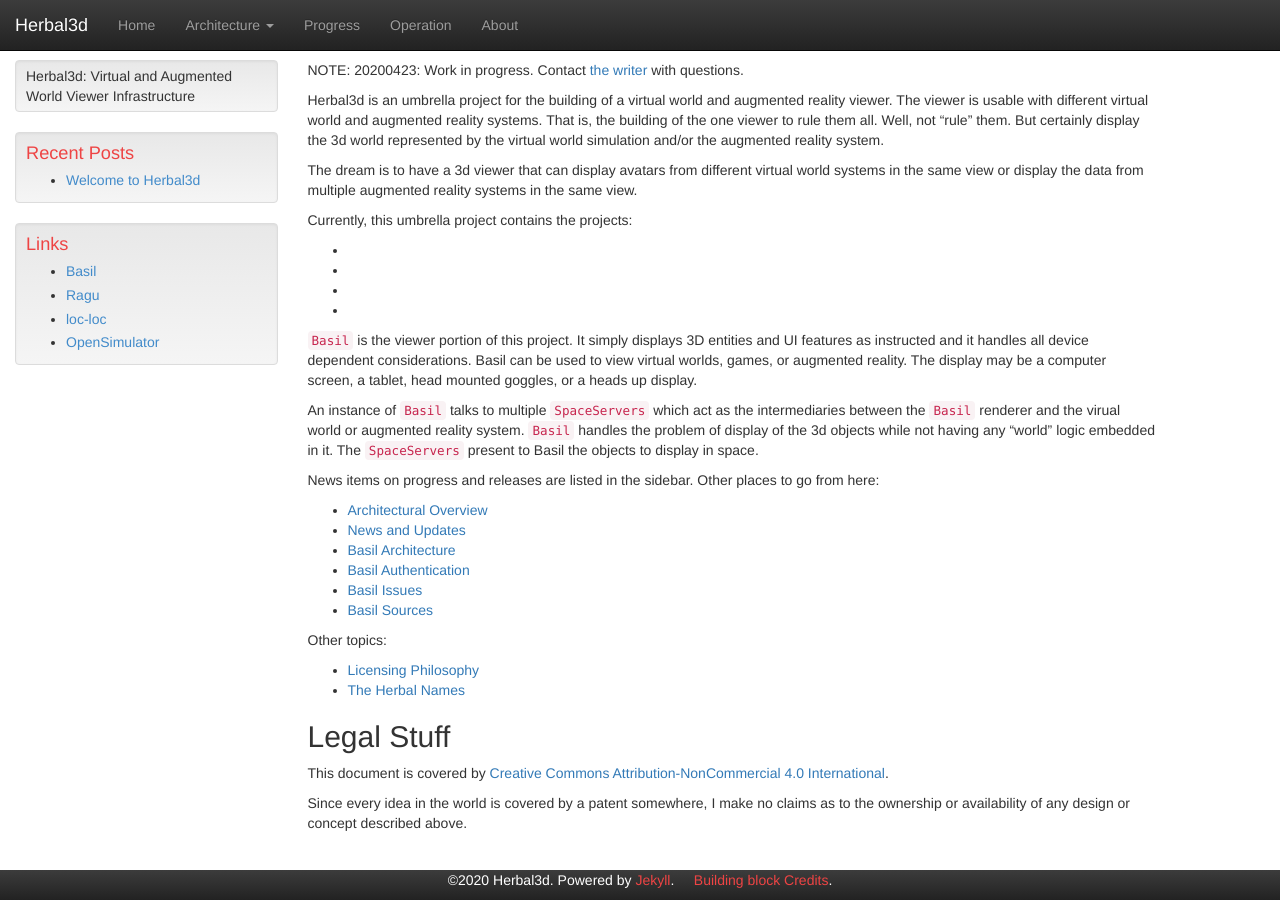
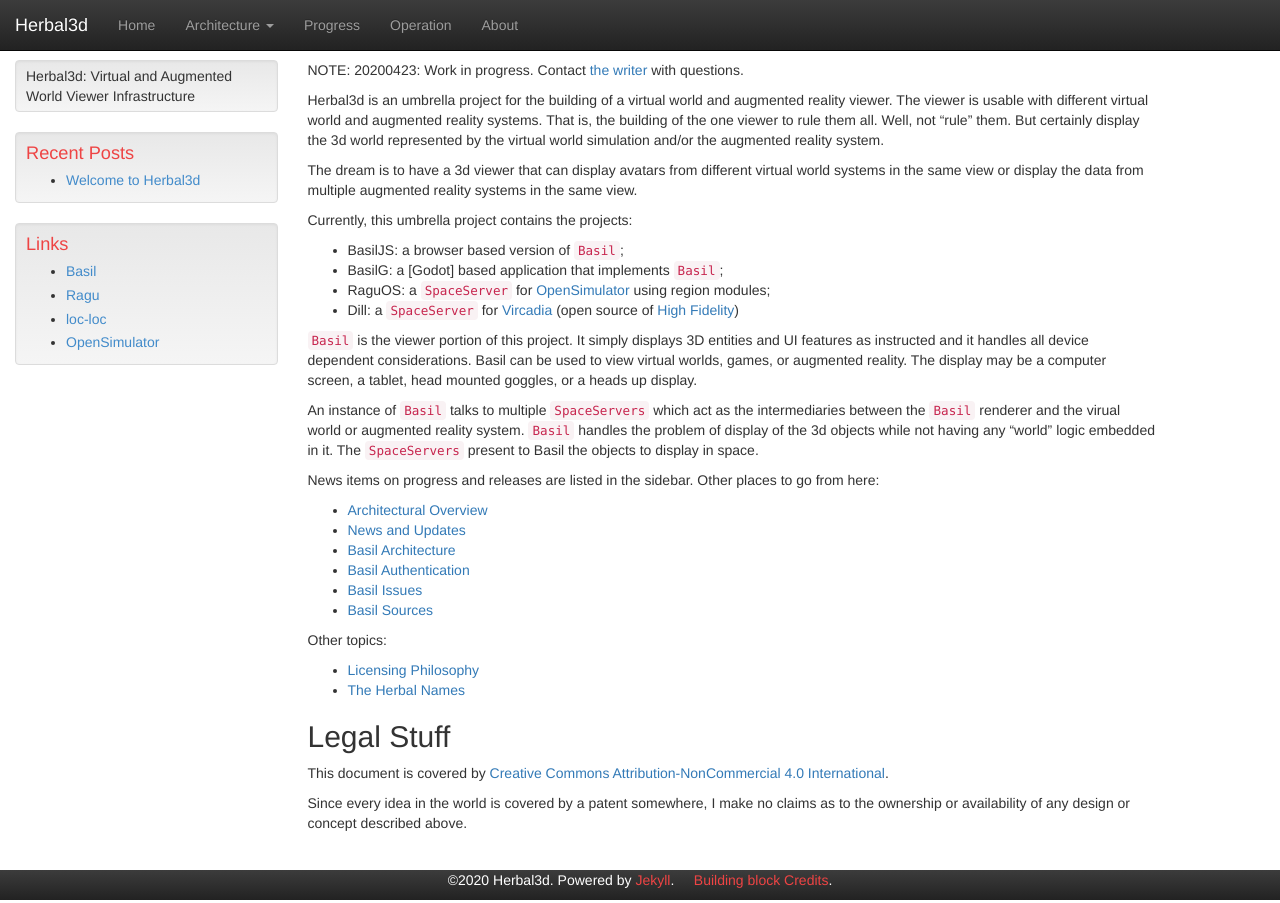
Before and after one commit to Herbal3d/herbal3d.github.io, a Jekyll site: the page built from index.md, in a window 1280 px wide. Built offline with Jekyll 4.4.1, drawn with Linux system fonts in a browser that asks for light colours.

Commit message:
Remove the linking at the beginning of the Markdown list.     I continue to hate Markdown.

```diff
--- a/index.md
+++ b/index.md
@@ -18,10 +18,10 @@ from multiple augmented reality systems in the same view.
 
 Currently, this umbrella project contains the projects:
 
-* [BasilJS]: a browser based version of `Basil`;
-* [BasilG]: a [Godot] based application that implements `Basil`;
-* [RaguOS]: a `SpaceServer` for [OpenSimulator] using region modules;
-* [Dill]: a `SpaceServer` for [Vircadia] (open source of [High Fidelity])
+* BasilJS: a browser based version of `Basil`;
+* BasilG: a [Godot] based application that implements `Basil`;
+* RaguOS: a `SpaceServer` for [OpenSimulator] using region modules;
+* Dill: a `SpaceServer` for [Vircadia] (open source of [High Fidelity])
 
 `Basil` is the viewer portion of this project.
 It simply displays 3D entities and UI features as instructed and
```
